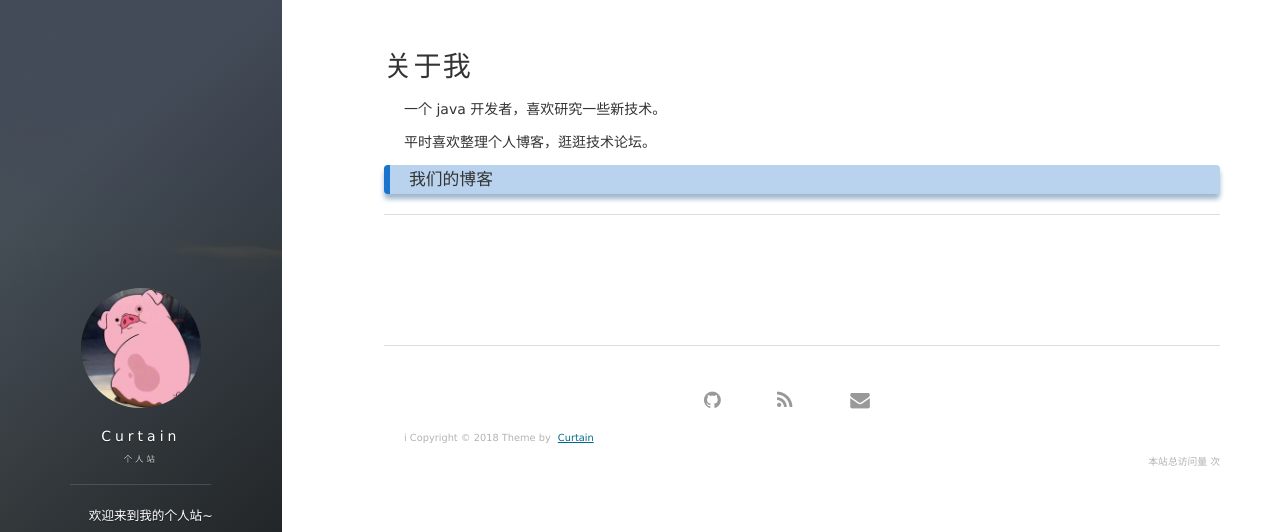
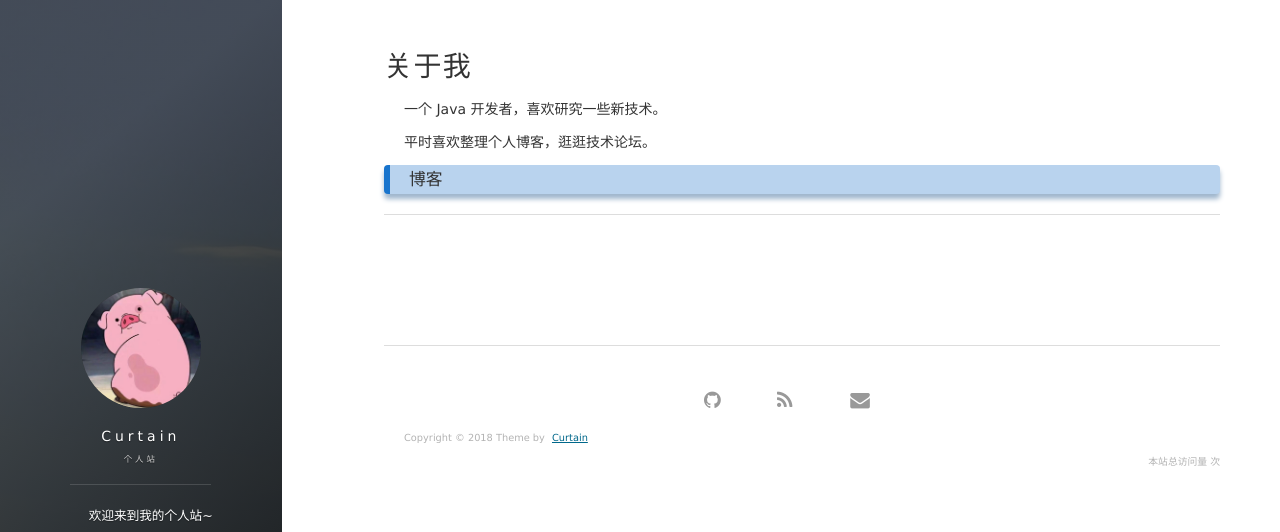
Before and after one commit to Curtaingit/Curtaingit.github.io, a Jekyll site: the page built from about.md, in a window 1280 px wide. Shown: the top 532 px of the page. Built offline with Jekyll 4.4.1, drawn with Linux system fonts in a browser that asks for light colours; nearby versions of some CDN libraries; comment, search, counter and statistics services are not loaded.

Commit message:
样式修改 完成

```diff
--- a/_config.yml
+++ b/_config.yml
@@ -5,7 +5,7 @@ description: 欢迎来到我的个人站~
 # 头像里面的标题
 avatarTitle: Curtain
 # 头像里面的描述
-avatarDesc: Java / 机器学习
+avatarDesc: Java
 url: "https://github.com/Curtaingit.io"
 
 # Comment
--- a/_includes/footer.html
+++ b/_includes/footer.html
@@ -69,7 +69,7 @@
 
         <div class = "footer_div">
            <p class="copyright text-muted">
-          i  Copyright &copy; {{ site.time | date: '%Y' }} Theme by  <a href="https://curtaingit.github.io/">Curtain</a>
+           Copyright &copy; {{ site.time | date: '%Y' }} Theme by  <a href="https://curtaingit.github.io/">Curtain</a>
 
 
 	<!--git hub start 图标和连接--->
--- a/about.md
+++ b/about.md
@@ -3,11 +3,11 @@ layout: page
 title: 关于我
 ---
 
-一个 java 开发者，喜欢研究一些新技术。
+一个 Java 开发者，喜欢研究一些新技术。
 <p>
 平时喜欢整理个人博客，逛逛技术论坛。
 <p>
-<h3> 我们的博客 </h3>
+<h3> 博客 </h3>
 <p>
 
 
```
Also changed, not shown: 8 other files.
